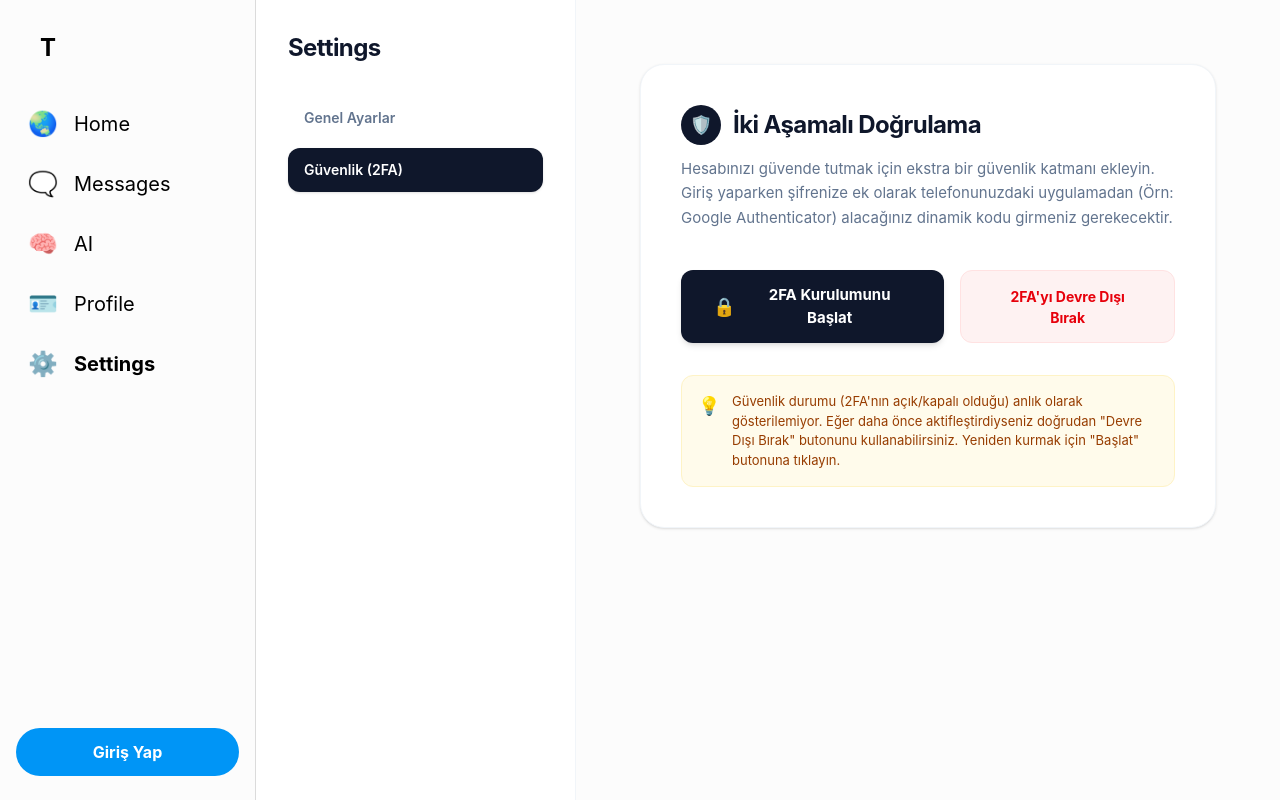
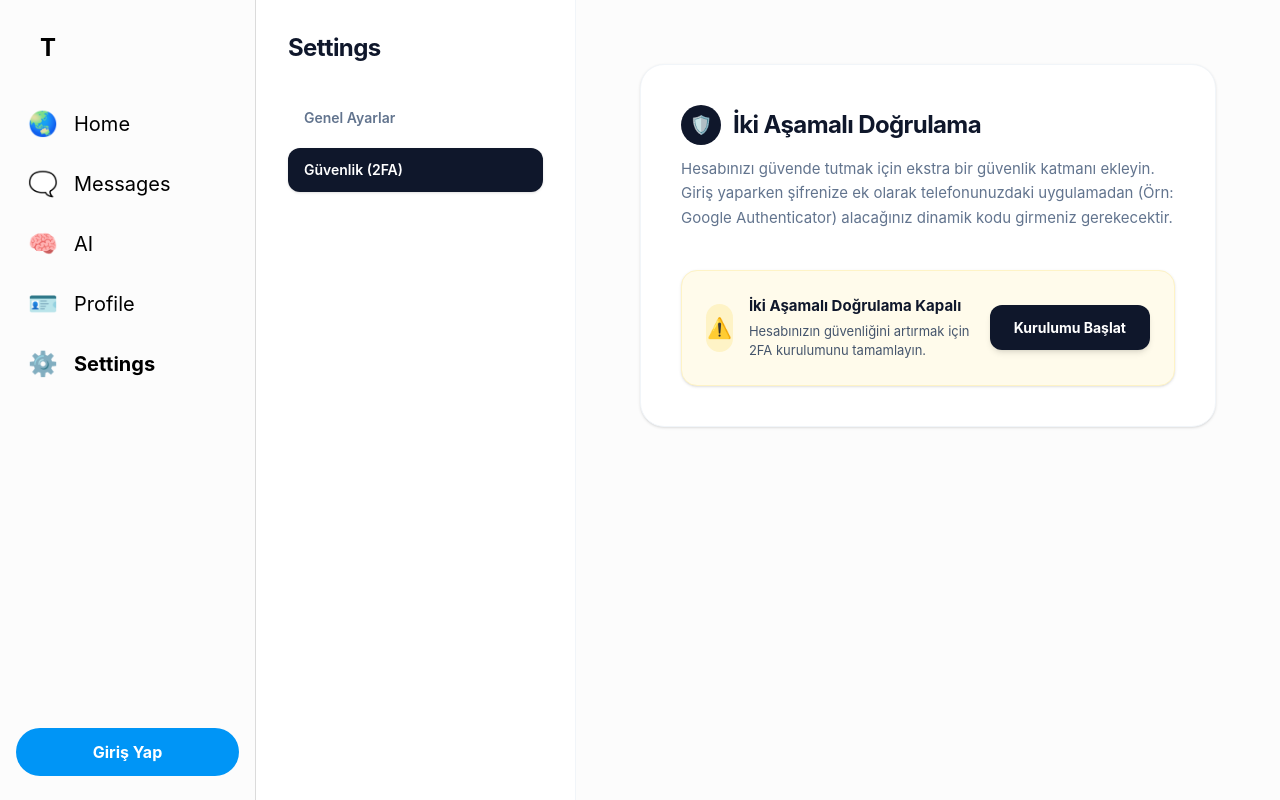
Before and after one commit to sudaban/ft_transcendence, a SvelteKit app in the folder Frontend/: page /settings in a window 1280 px wide. Built offline with nearby package versions, Linux system fonts and the light colour scheme.

Commit message:
now we can tell whether 2FA is currently enabled or disabled in settings page

```diff
--- a/Frontend/src/lib/types.ts
+++ b/Frontend/src/lib/types.ts
@@ -40,6 +40,7 @@ export interface UserDTO {
   followersCount: number;
   followingCount: number;
   postsCount: number;
+  isTwoFactorEnabled: boolean;
 }
 
 export interface PostDTO {
--- a/Frontend/src/routes/settings/+page.svelte
+++ b/Frontend/src/routes/settings/+page.svelte
@@ -15,6 +15,23 @@
   let verifyCode = $state('');
   let isVerifying = $state(false);
   let setupMode = $state(false);
+  let is2faEnabled = $state(false);
+  let isFetchingStatus = $state(true);
+
+  onMount(async () => {
+    if (authStore.isAuthenticated && authStore.user && authStore.token) {
+      try {
+        const user = await ApiService.getUserById(authStore.user.id, authStore.token);
+        is2faEnabled = user.isTwoFactorEnabled;
+      } catch (err) {
+        console.error("Güvenlik durumu alınamadı", err);
+      } finally {
+        isFetchingStatus = false;
+      }
+    } else {
+      isFetchingStatus = false;
+    }
+  });
 
   async function start2FaSetup() {
     if (!authStore.token) return;
@@ -39,6 +56,7 @@
       await ApiService.enable2fa(verifyCode, authStore.token);
       alert("Harika! İki Aşamalı Doğrulama başarıyla aktifleştirildi!");
       setupMode = false;
+      is2faEnabled = true;
       secretKey = '';
       qrCodeDataUrl = '';
       verifyCode = '';
@@ -58,6 +76,7 @@
       await ApiService.disable2fa(authStore.token);
       alert("2FA başarıyla devre dışı bırakıldı.");
       setupMode = false;
+      is2faEnabled = false;
     } catch (err) {
       console.error(err);
       alert("2FA devre dışı bırakılamadı.");
@@ -108,7 +127,11 @@
           </div>
           <p class="text-slate-500 mb-10 leading-relaxed max-w-2xl text-[15px]">Hesabınızı güvende tutmak için ekstra bir güvenlik katmanı ekleyin. Giriş yaparken şifrenize ek olarak telefonunuzdaki uygulamadan (Örn: Google Authenticator) alacağınız dinamik kodu girmeniz gerekecektir.</p>
 
-          {#if setupMode}
+          {#if isFetchingStatus}
+            <div class="flex items-center justify-center p-8">
+              <span class="w-8 h-8 border-4 border-slate-900 border-t-transparent rounded-full animate-spin"></span>
+            </div>
+          {:else if setupMode}
             <div class="flex flex-col md:flex-row gap-10 bg-slate-50/50 p-8 rounded-2xl border border-slate-100 items-start shadow-inner">
 
               {#if qrCodeDataUrl}
@@ -149,24 +172,41 @@
 
             </div>
           {:else}
-            <div class="flex flex-col sm:flex-row gap-4">
-              <button onclick={start2FaSetup} disabled={is2FaLoading} class="px-8 py-3.5 text-[15px] font-bold text-white bg-slate-900 hover:bg-black rounded-xl transition-all disabled:opacity-50 flex items-center justify-center gap-3 shadow-md hover:shadow-lg hover:-translate-y-0.5">
+            {#if is2faEnabled}
+              <div class="p-6 rounded-2xl bg-emerald-50 border border-emerald-100 flex flex-col sm:flex-row items-center justify-between gap-4 shadow-sm">
+                <div class="flex items-center gap-4">
+                  <span class="w-12 h-12 rounded-full bg-emerald-100 text-emerald-600 flex items-center justify-center text-xl">✅</span>
+                  <div>
+                    <h3 class="font-bold text-slate-900 text-[15px]">İki Aşamalı Doğrulama Aktif</h3>
+                    <p class="text-[13px] text-slate-600 mt-1">Hesabınız şu anda ekstra güvenlik katmanıyla korunuyor.</p>
+                  </div>
+                </div>
+                <button onclick={disable2Fa} disabled={is2FaLoading} class="px-6 py-3 text-[14px] font-bold text-red-600 bg-white hover:bg-red-50 border border-red-100 rounded-xl transition-colors disabled:opacity-50 shrink-0">
                   {#if is2FaLoading}
-                  <span class="w-5 h-5 border-2 border-white border-t-transparent rounded-full animate-spin"></span>
+                    <span class="w-4 h-4 border-2 border-red-600 border-t-transparent rounded-full animate-spin inline-block align-middle"></span>
                   {:else}
-                  <span class="text-lg">🔒</span>
+                    Devre Dışı Bırak
                   {/if}
-                2FA Kurulumunu Başlat
-              </button>
-
-              <button onclick={disable2Fa} disabled={is2FaLoading} class="px-8 py-3.5 text-[14px] font-bold text-red-600 bg-red-50 hover:bg-red-100 rounded-xl transition-colors disabled:opacity-50 border border-red-100 hover:border-red-200">
-                2FA'yı Devre Dışı Bırak
                 </button>
               </div>
-            <div class="mt-8 p-4 rounded-xl bg-amber-50 border border-amber-100 text-amber-800 text-[13px] flex gap-3 items-start">
-              <span class="text-lg">💡</span>
-              <p>Güvenlik durumu (2FA'nın açık/kapalı olduğu) anlık olarak gösterilemiyor. Eğer daha önce aktifleştirdiyseniz doğrudan "Devre Dışı Bırak" butonunu kullanabilirsiniz. Yeniden kurmak için "Başlat" butonuna tıklayın.</p>
+            {:else}
+              <div class="p-6 rounded-2xl bg-amber-50 border border-amber-100 flex flex-col sm:flex-row items-center justify-between gap-4 shadow-sm">
+                <div class="flex items-center gap-4">
+                  <span class="w-12 h-12 rounded-full bg-amber-100 text-amber-600 flex items-center justify-center text-xl">⚠️</span>
+                  <div>
+                    <h3 class="font-bold text-slate-900 text-[15px]">İki Aşamalı Doğrulama Kapalı</h3>
+                    <p class="text-[13px] text-slate-600 mt-1">Hesabınızın güvenliğini artırmak için 2FA kurulumunu tamamlayın.</p>
                   </div>
+                </div>
+                <button onclick={start2FaSetup} disabled={is2FaLoading} class="px-6 py-3 text-[14px] font-bold text-white bg-slate-900 hover:bg-black rounded-xl transition-colors disabled:opacity-50 shrink-0 shadow-md">
+                  {#if is2FaLoading}
+                    <span class="w-4 h-4 border-2 border-white border-t-transparent rounded-full animate-spin inline-block align-middle"></span>
+                  {:else}
+                    Kurulumu Başlat
+                  {/if}
+                </button>
+              </div>
+            {/if}
           {/if}
         </div>
       {:else if activeTab === 'general'}
```
Lines whose indentation alone changed are shown as unchanged.
